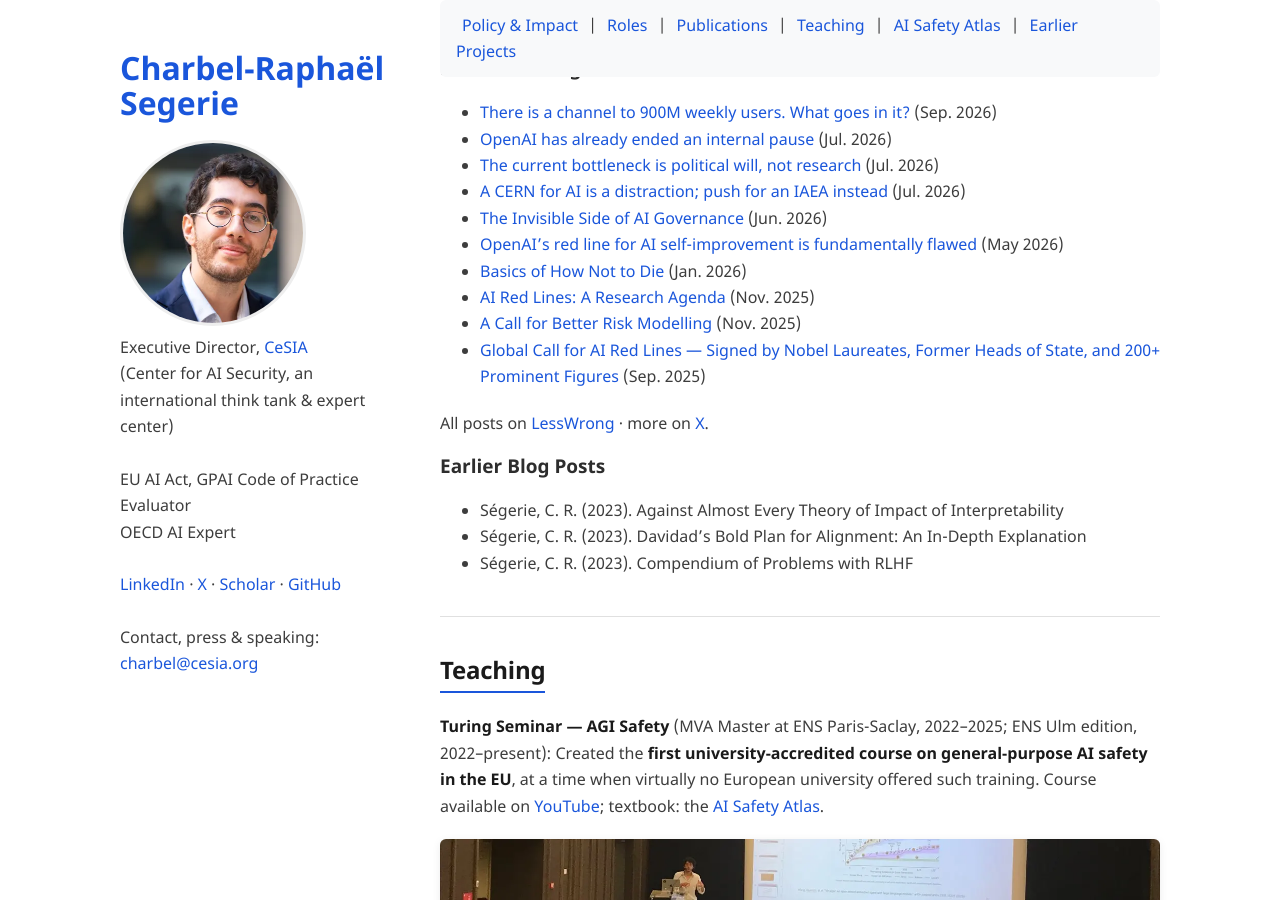
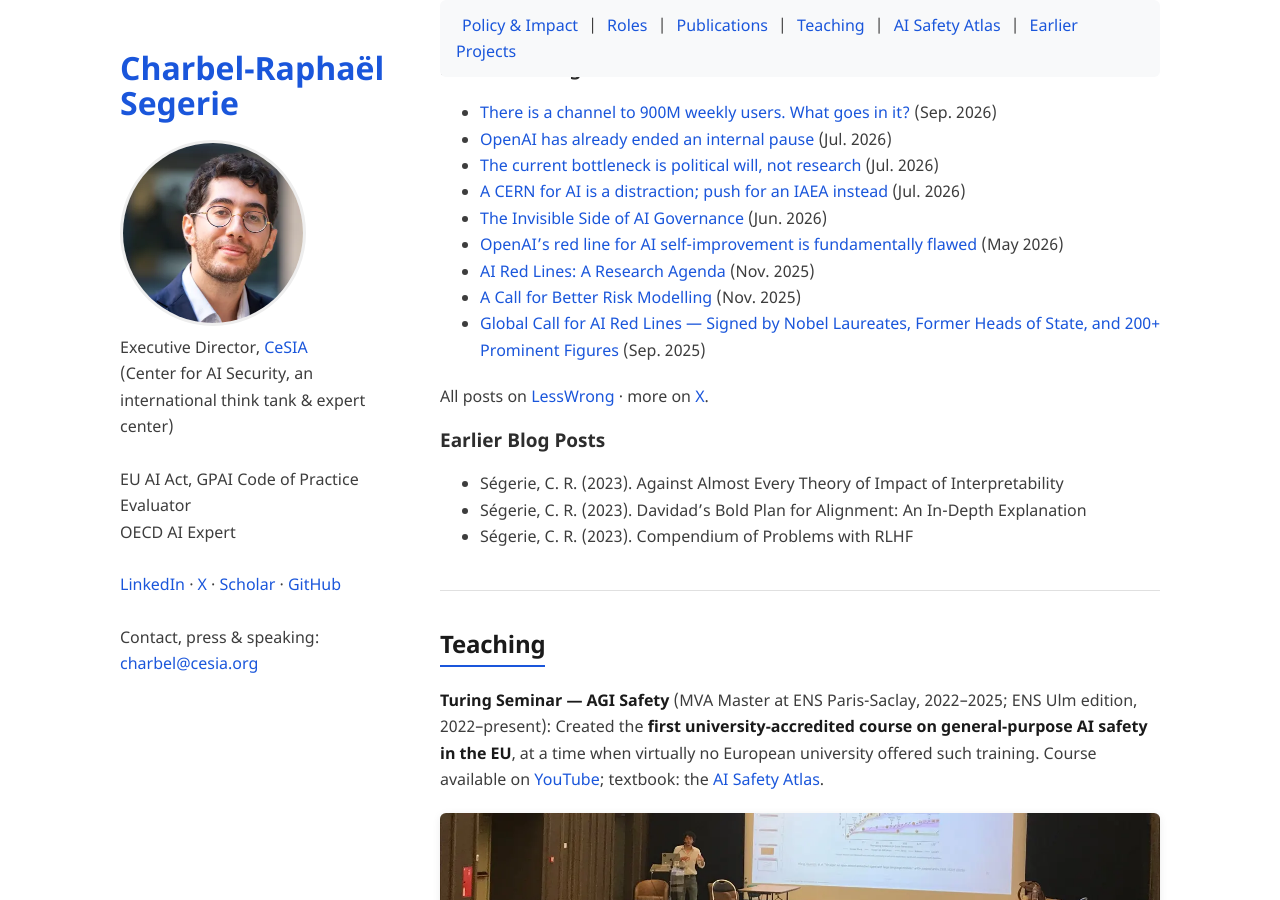
Before and after one commit to crsegerie/crsegerie.github.io, a Jekyll site: the page built from index.md, in a window 1280 px wide and 900 px high, scrolled down 4079 px. Built offline with Jekyll 4.4.1, drawn with Linux system fonts in a browser that asks for light colours; our own code applies the rules of GitHub Pages for plain Markdown files.

Commit message:
Remove 'Basics of How Not to Die' from recent writing
Co-Authored-By: Claude Opus 5.5 <noreply@anthropic.com>

```diff
--- a/index.md
+++ b/index.md
@@ -110,7 +110,6 @@ Featured or cited in **Le Monde**, **NBC**, **The Verge**, **Les Échos**. Appea
 - [A CERN for AI is a distraction; push for an IAEA instead](https://www.lesswrong.com/posts/fPLCiCKjNiWhYD2mb/a-cern-for-ai-is-a-distraction-push-for-an-iaea-instead) (Jul. 2026)
 - [The Invisible Side of AI Governance](https://www.lesswrong.com/posts/AWKkDLDnShemNCSzZ/the-invisible-side-of-ai-governance) (Jun. 2026)
 - [OpenAI's red line for AI self-improvement is fundamentally flawed](https://www.lesswrong.com/posts/6CYszKLnCagYyEiLM/openai-s-red-line-for-ai-self-improvement-is-fundamentally) (May 2026)
-- [Basics of How Not to Die](https://www.lesswrong.com/posts/dHFrKjgTC3zPfpodr/basics-of-how-not-to-die) (Jan. 2026)
 - [AI Red Lines: A Research Agenda](https://www.lesswrong.com/posts/YAuyGwFAEyqWqgZGx/ai-red-lines-a-research-agenda) (Nov. 2025)
 - [A Call for Better Risk Modelling](https://www.lesswrong.com/posts/JrL2xpsPE6GbGWPbL/a-call-for-better-risk-modelling) (Nov. 2025)
 - [Global Call for AI Red Lines — Signed by Nobel Laureates, Former Heads of State, and 200+ Prominent Figures](https://www.lesswrong.com/posts/vKA2BgpESFZSHaQnT/global-call-for-ai-red-lines-signed-by-nobel-laureates) (Sep. 2025)
```
